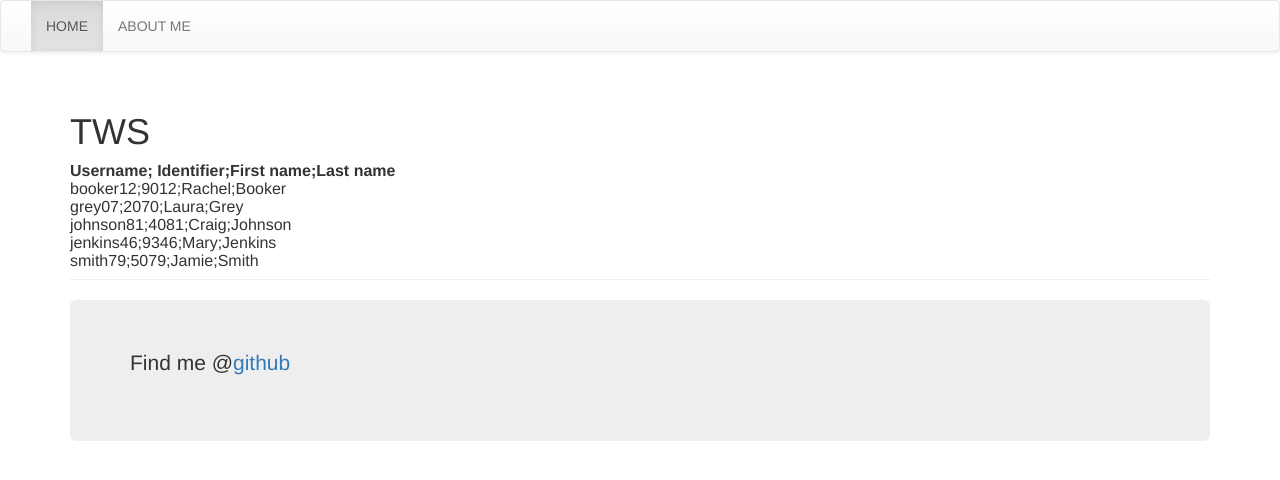
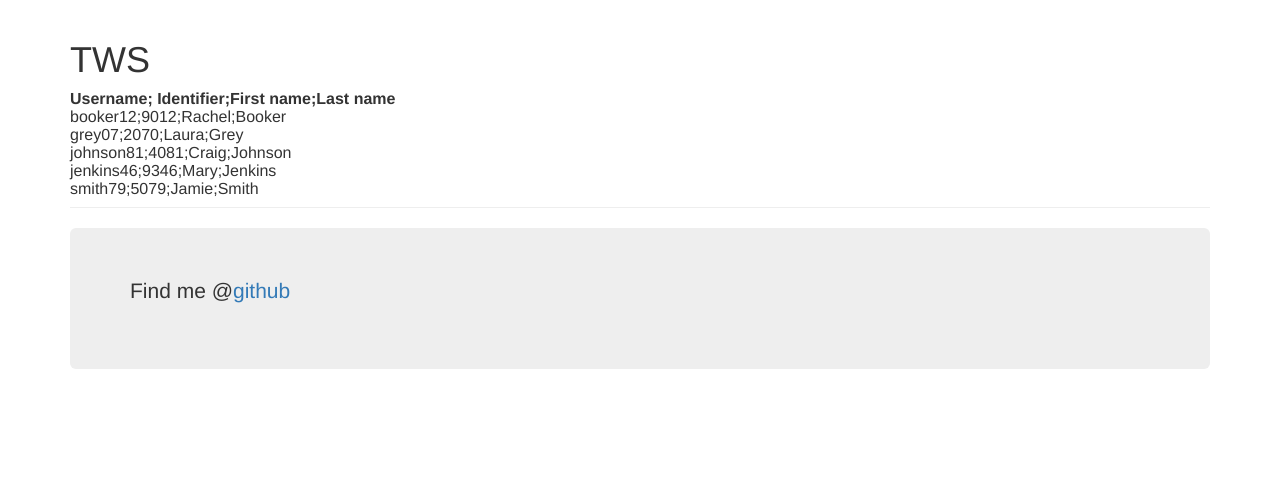
Before and after one commit to SayyidIshaq/blog, a Jekyll site: the page built from index.html, in a window 1280 px wide. Shown: the top 480 px of the page. Built offline with Jekyll 4.4.1, drawn with Linux system fonts in a browser that asks for light colours; Markdown is read by kramdown in place of the engine named in the settings.

Commit message:
Update nav.html

```diff
--- a/_includes/nav.html
+++ b/_includes/nav.html
@@ -1,21 +1,5 @@
 <header>
-    <nav class="navbar navbar-default">
 
-        <div class="navbar-header">
-            <button type="buton" class="navbar-toggle" data-toggle="collapse" data-target="#mainNavBar">
-                 <span  class="icon-bar" ></span>
-                <span  class="icon-bar" ></span>
-            </button>
-            <a href="#" class="navbar-brand"></a>
-
-        </div>
-        <div class="collapse navbar-collapse" id="mainNavBar">
-            <ul class="nav navbar-nav">
-                <li class="active"><a href="#">HOME</a></li>
-                <li><a href="./aboume.html">ABOUT ME</a></li>
-            </ul>
-        </div>
-        </div>
 
 
 </header>
```
